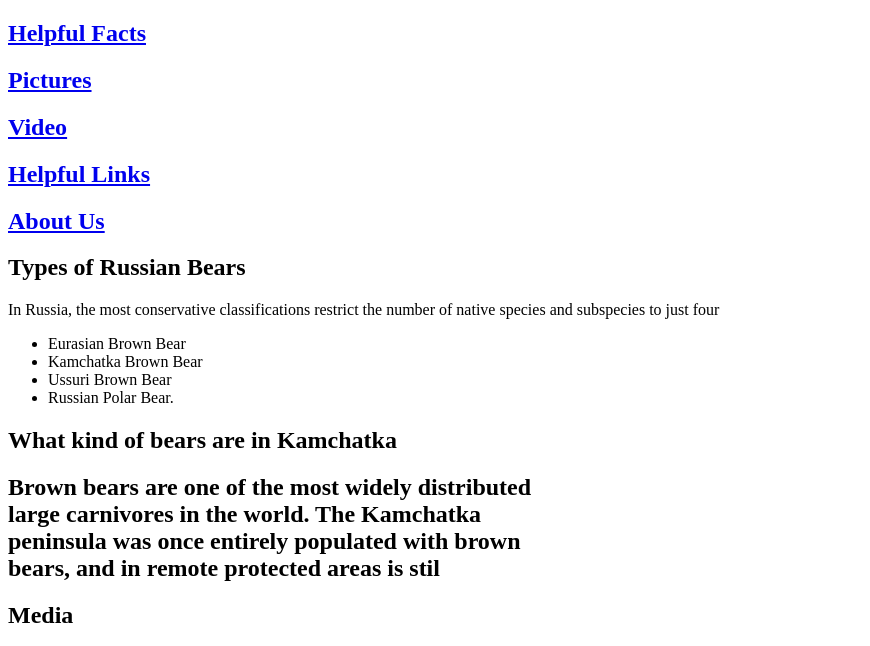
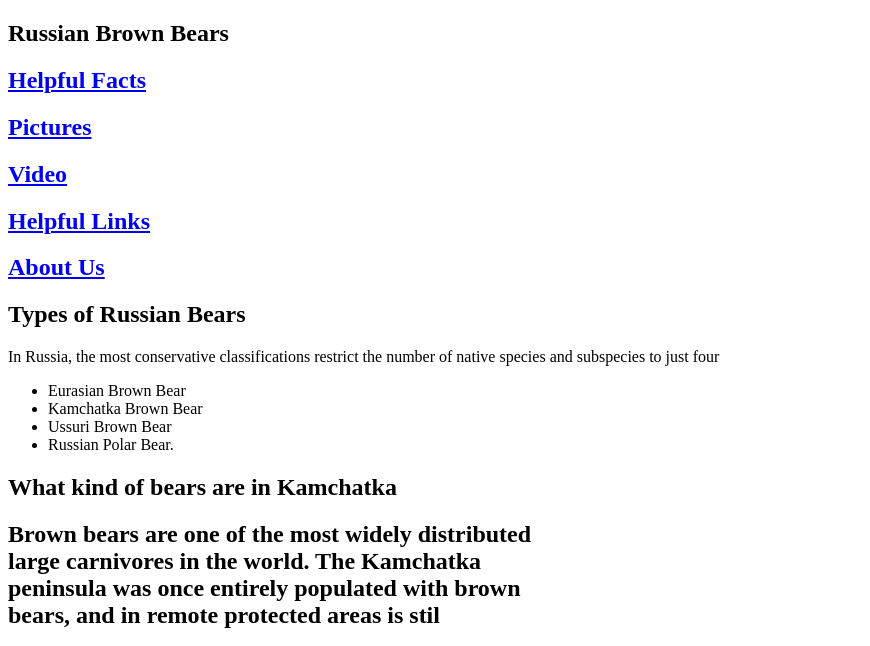
Before and after one commit to Lmedina10/russian_bear, a plain HTML site: page index.html in a window 1280 px wide. Shown: the top 646 px of the page, without its empty margins (0-870 px from the left). Drawn offline with Linux system fonts and the light colour scheme.

Commit message:
adding heading

```diff
--- a/index.html
+++ b/index.html
@@ -9,7 +9,7 @@
 <body>
 
  <section id="#header">
-
+  <h1>Russian Brown Bears</h1>
    <header>
    <h2><a href="#facts">Helpful Facts</a></h2>
    <h2><a href="#media">Pictures</a></h2>
```
